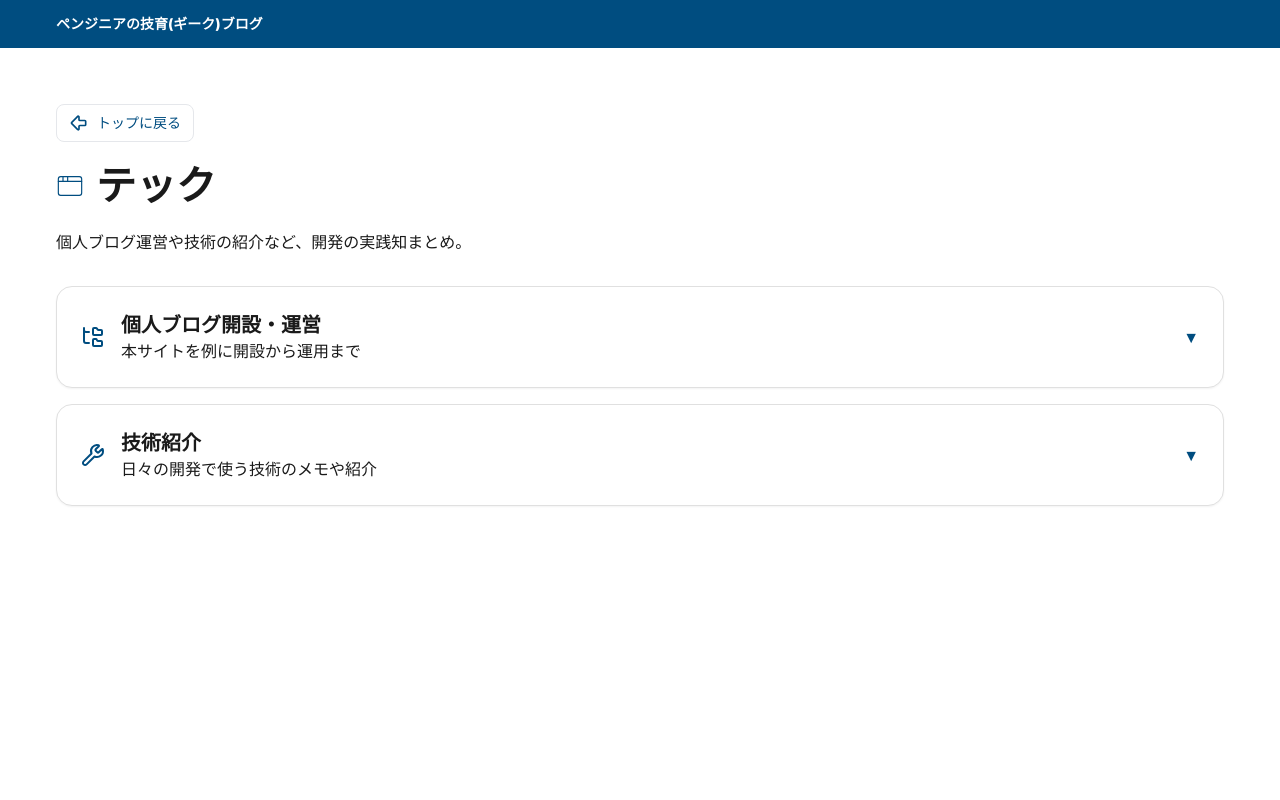
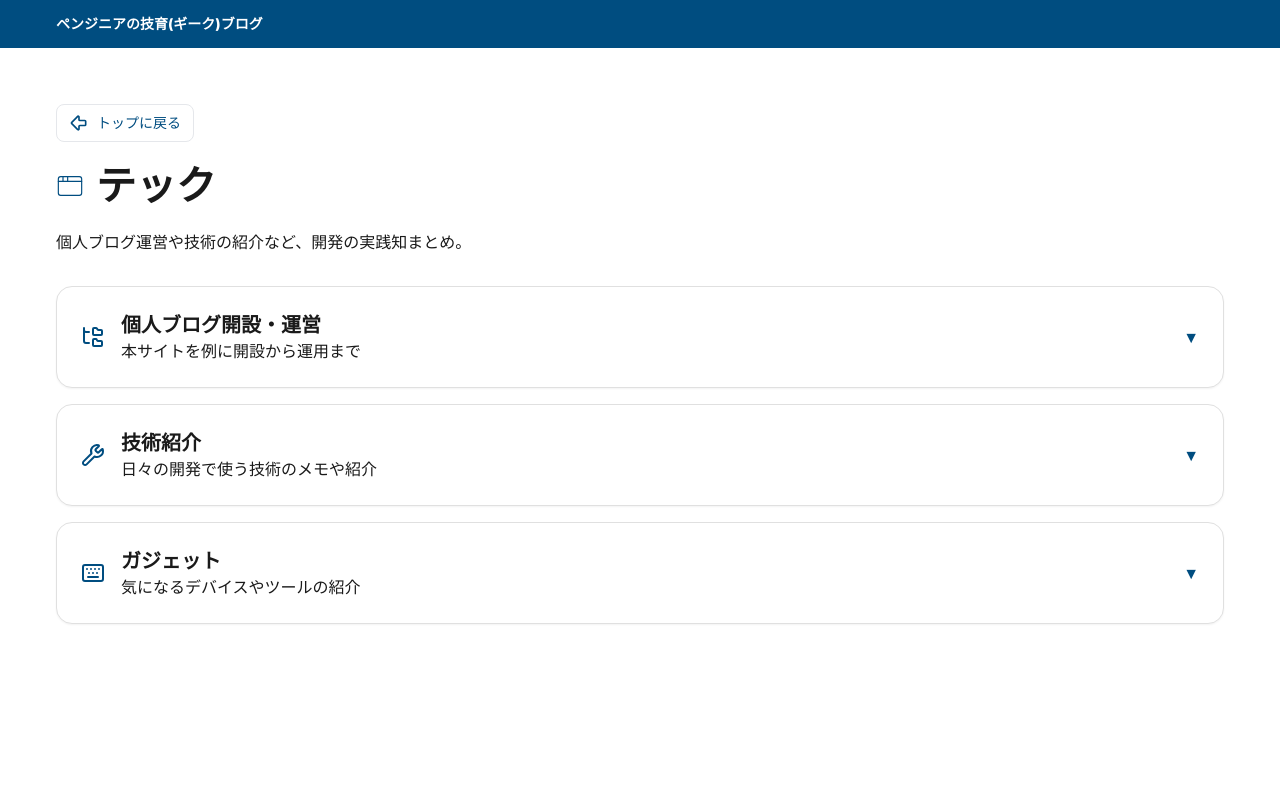
Before and after one commit to pengineer-geek/geek-blog, a Next.js app: page /categories/tech in a window 1280 px wide. Shown: the top 800 px of the page. Built offline with nearby package versions, Linux system fonts and the light colour scheme.

Commit message:
add Gadget to Tech

```diff
--- a/src/app/_components/accordion-tech.tsx
+++ b/src/app/_components/accordion-tech.tsx
@@ -2,7 +2,7 @@
 
 import { useState } from "react";
 import Link from "next/link";
-import { IconBlog, IconWrench } from "@/app/_components/icons";
+import { IconBlog, IconWrench, IconGadget } from "@/app/_components/icons";
 
 type Post = { title: string; href: string };
 type Sub = { key: string; title: string; posts: Post[] };
@@ -48,6 +48,24 @@ const sections: Section[] = [
         key: "automation",
         title: "業務効率化",
         posts: [{ title: "日常業務を自動化する小技集", href: "#" }],
+      },
+    ],
+  },
+  {
+    key: "gadget",
+    title: "ガジェット",
+    desc: "気になるデバイスやツールの紹介",
+    icon: <IconGadget className="h-6 w-6" />,
+    subs: [
+      {
+        key: "keyboard",
+        title: "キーボード・入力デバイス",
+        posts: [{ title: "メカニカルキーボードレビュー", href: "#" }],
+      },
+      {
+        key: "other",
+        title: "その他のガジェット",
+        posts: [{ title: "お気に入りデバイスの紹介", href: "#" }],
       },
     ],
   },
--- a/src/app/_components/icons.tsx
+++ b/src/app/_components/icons.tsx
@@ -87,6 +87,35 @@ export function IconBlog(props: React.SVGProps<SVGSVGElement>) {
     </svg>
   );
 }
+
+// 大項目 : ガジェット
+export function IconGadget(props: React.SVGProps<SVGSVGElement>) {
+  return (
+    <svg
+      xmlns="http://www.w3.org/2000/svg"
+      width="24"
+      height="24"
+      viewBox="0 0 24 24"
+      fill="none"
+      stroke="currentColor"
+      strokeWidth="2"
+      strokeLinecap="round"
+      strokeLinejoin="round"
+      {...props}
+    >
+      <path d="M10 8h.01" />
+      <path d="M12 12h.01" />
+      <path d="M14 8h.01" />
+      <path d="M16 12h.01" />
+      <path d="M18 8h.01" />
+      <path d="M6 8h.01" />
+      <path d="M7 16h10" />
+      <path d="M8 12h.01" />
+      <rect width="20" height="16" x="2" y="4" rx="2" />
+    </svg>
+  );
+}
+
 
 // 大項目 : 技術紹介
 export function IconWrench(props: React.SVGProps<SVGSVGElement>) {
```
